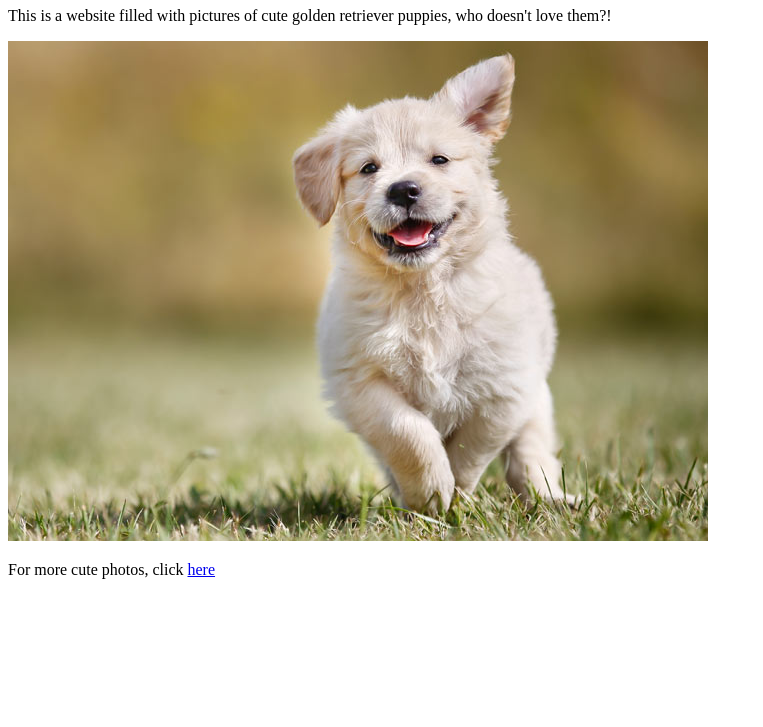
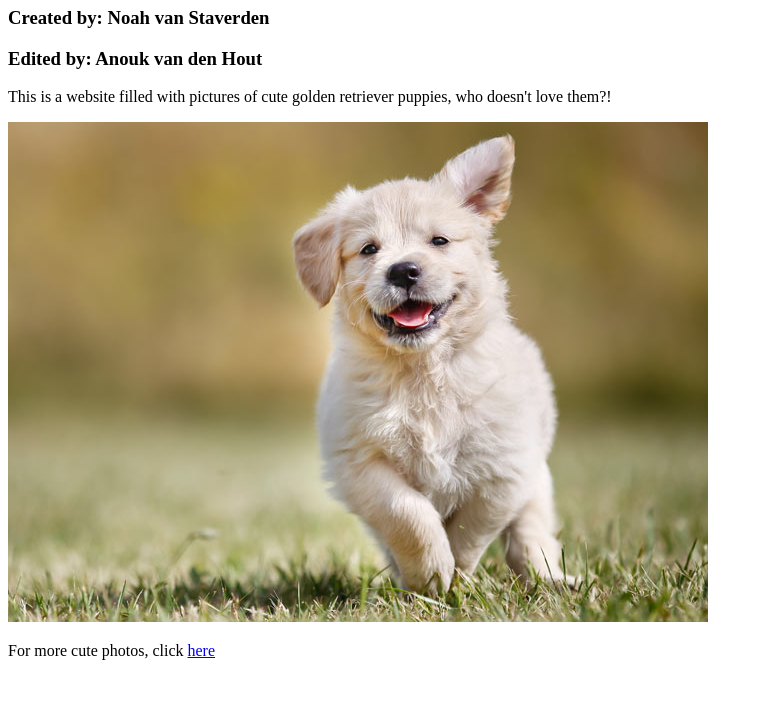
Before and after one commit to noahvanstaverden/prj4-chapter-3, a plain HTML site: page index.html in a window 1280 px wide. Shown: the part 73-800 px from the top of the page, without its empty margins (0-763 px from the left). Drawn offline with Linux system fonts and the light colour scheme.

Commit message:
Added Creator Name

```diff
--- a/index.html
+++ b/index.html
@@ -7,6 +7,8 @@
 
 <body>
 	<h1>Golden Retriever Puppies</h1>
+	<h3>Created by: Noah van Staverden</h3>
+	<h3>Edited by: Anouk van den Hout</h3>
 	<p>This is a website filled with pictures of cute golden retriever puppies, who doesn't love them?!</p>
 	<img src="images/goldenretrieverpuppy.jpg" alt="A running Golden Retriever puppy"/>
 	<p>For more cute photos, click <a href="https://www.buas.nl/">here</a></p>
```
